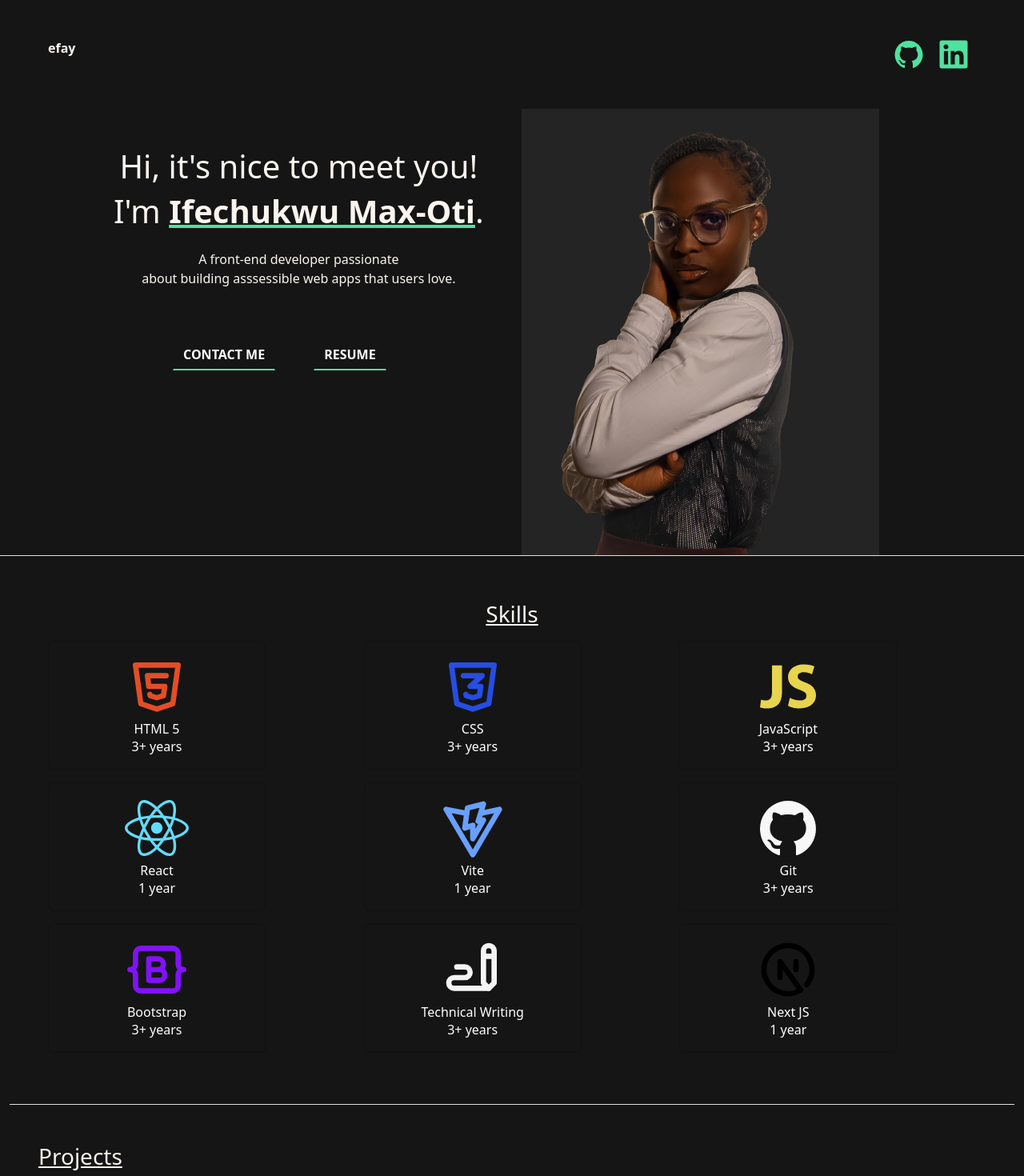
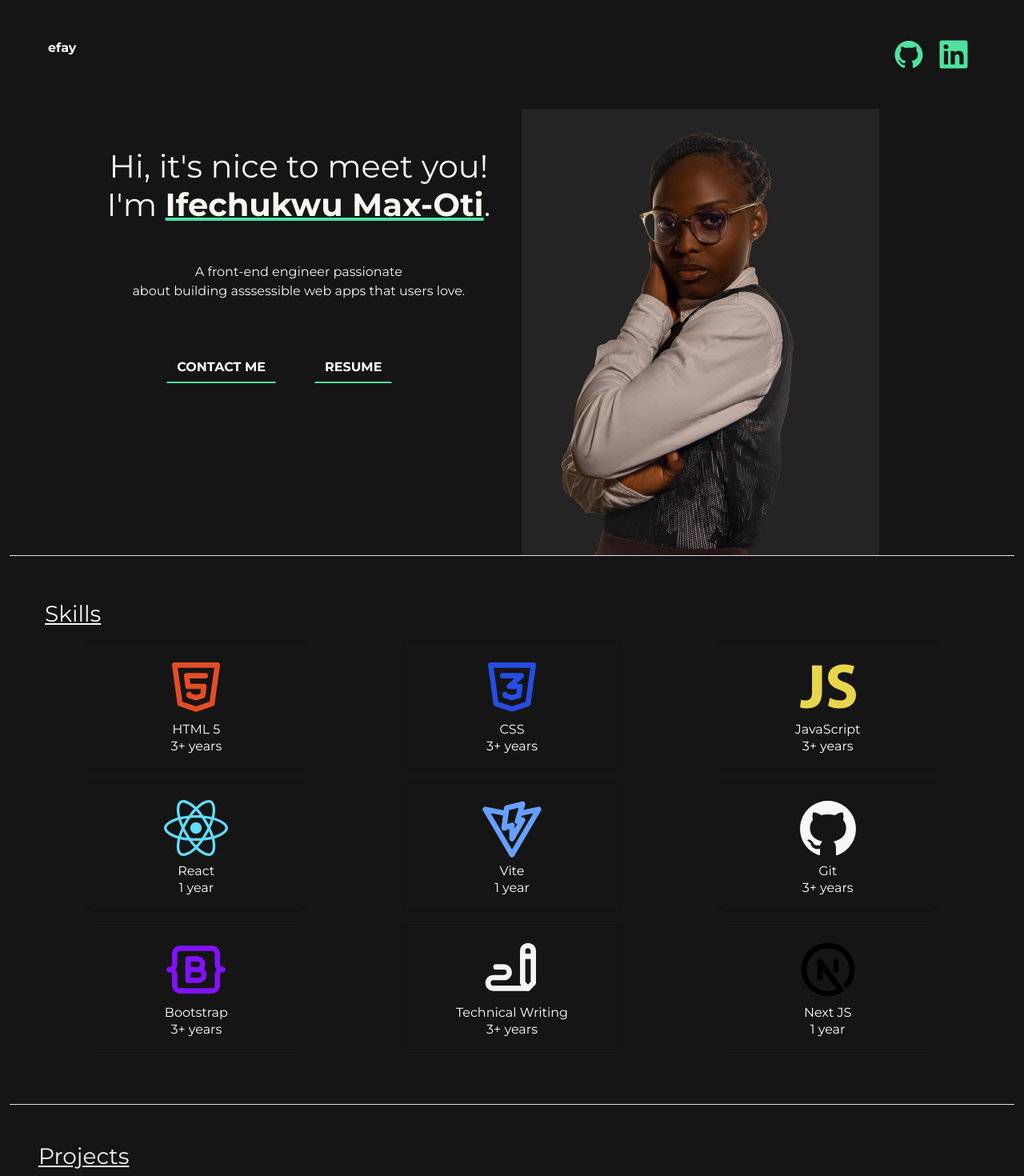
Before and after one commit to ifechiglory/portfolio, a React (Vite) app: page / in a window 1280 px wide. Shown: the top 1470 px of the page at 80% size. Built offline with nearby package versions, Linux system fonts and the light colour scheme.

Commit message:
update portfolio

```diff
--- a/src/App.css
+++ b/src/App.css
@@ -1,4 +1,8 @@
+@import url('https://fonts.googleapis.com/css2?family=Open+Sans:wght@300;500;700&display=swap');
+@import url('https://fonts.googleapis.com/css2?family=Montserrat:wght@400;700&display=swap');
+
 #root {
+  font-family: 'Montserrat', sans-serif;
   width: 100%;
   background-color: #151515 ;
   color: #faf5ef;
--- a/src/components/Contact.jsx
+++ b/src/components/Contact.jsx
@@ -16,7 +16,7 @@ const Contact = () => {
         'v_GGaBjw1GuguLxLs')
         .then((result) => {
 
-            console.log('message sent');
+            console.log(result);
         }, (error) => {
             console.log(error.text);
         });
@@ -26,8 +26,8 @@ const Contact = () => {
     return(
         <div className='row p-3 justify-content-between'>
             <div className='col-12 col-xl-6 col-lg-6 col-md-6 col-sm-4 p-4'>
-                <h1>Contact</h1>
-                <p>You made it this far! Yaay. I'd love to hear about your project and how I could help. Please fil the form and I will get in touch as soon a possible.</p>
+                <h1 className='text-decoration-underline'>Contact</h1>
+                <p className='py-4'>You made it this far! Yaay.<br></br> I'd love to hear about your project and how I could help. <br></br>Please fill the form and I will get in touch as soon a possible.</p>
             </div>
 
             <div className='col-12 col-xl-6 col-lg-6 col-md-6 col-sm-8 p-4'>
--- a/src/components/Folio.jsx
+++ b/src/components/Folio.jsx
@@ -17,12 +17,11 @@ const Folio = () => {
         <div className='container-fluid'>
             <Header/>
 
-            <div className='row justify-content-center border-bottom'>
+            <div className='row justify-content-center'>
                 <div className='header-text col-12 col-xl-5 col-lg-5 col-md-6 col-sm-7 pt-xl-5 pt-lg-5 pt-md-5 text-center'>
-                    <h1>Hi, it's nice to meet you!</h1>
-                    <h1>I'm <span className='text-decoration-underline underline fw-bold'>Ifechukwu Max-Oti</span>.</h1>
+                    <h1>Hi, it's nice to meet you! <br></br>I'm <span className='text-decoration-underline underline fw-bold'>Ifechukwu Max-Oti</span>.</h1>
 
-                    <p className='fs-6 mt-xl-4 mt-lg-4 mt-md-4'>A front-end developer passionate <br></br> about building asssessible web apps that users love.</p>
+                    <p className='fs-6 mt-xl-5 mt-lg-5 mt-md-5'>A front-end engineer passionate <br></br> about building asssessible web apps that users love.</p>
 
                     <a href='/#contact'>
                         <button className='btn btn-outline contact-btn my-3 my-lg-5' onClick={handleCLick()}>Contact Me</button>
@@ -38,7 +37,7 @@ const Folio = () => {
                 </div>
             </div>
 
-            <div className='border-bottom'>
+            <div className='border-bottom border-top'>
                 <Skills/>
             </div>
             <div>
--- a/src/components/Skills.jsx
+++ b/src/components/Skills.jsx
@@ -7,11 +7,11 @@ import { AiFillGithub } from 'react-icons/ai'
 
 const Skills = () =>{
     return(
-        <div className='row p-5 text-center'>
+        <div className='row p-5 justify-content-evenly'>
             <h3 className='text-decoration-underline p-2'>Skills</h3>
 
-            <div className='col-12 col-xl-4 col-lg-4 col-md-4 col-sm-6 mb-3'>
-                <div className='card'>
+            <div className='col-12 col-xl-4 col-lg-4 col-md-4 col-sm-6 mb-3 text-center'>
+                <div className='card m-auto'>
                     <div className='card-body'>
                         <h2 className='card-title'><TbBrandHtml5 color='#e44d26' fontSize={80}/></h2>
                         <h6 className='card-subtitle'>HTML 5</h6>
@@ -20,8 +20,8 @@ const Skills = () =>{
                 </div>
             </div>
 
-            <div className='col-12 col-xl-4 col-lg-4 col-md-4 col-sm-6  mb-3'>
-                <div className='card'>
+            <div className='col-12 col-xl-4 col-lg-4 col-md-4 col-sm-6 mb-3 text-center'>
+                <div className='card m-auto'>
                     <div className='card-body'>
                         <h2 className='card-title'><TbBrandCss3 color='#264de4' fontSize={80}/></h2>
                         <h6 className='card-subtitle'>CSS</h6>
@@ -30,8 +30,8 @@ const Skills = () =>{
                 </div>
             </div>
 
-            <div className='col-12 col-xl-4 col-lg-4 col-md-4 col-sm-6  mb-3'>
-                <div className='card'>
+            <div className='col-12 col-xl-4 col-lg-4 col-md-4 col-sm-6 mb-3 text-center'>
+                <div className='card m-auto'>
                     <div className='card-body'>
                         <h2 className='card-title'><IoLogoJavascript color='#e8d44d' fontSize={80}/></h2>
                         <h6 className='card-subtitle'>JavaScript</h6>
@@ -40,8 +40,8 @@ const Skills = () =>{
                 </div>
             </div>
 
-            <div className='col-12 col-xl-4 col-lg-4 col-md-4 col-sm-6  mb-3'>
-                <div className='card'>
+            <div className='col-12 col-xl-4 col-lg-4 col-md-4 col-sm-6 mb-3 text-center'>
+                <div className='card m-auto'>
                     <div className='card-body'>
                         <h2 className='card-title'><FaReact color='#61dbfb' fontSize={80}/></h2>
                         <h6 className='card-subtitle'>React</h6>
@@ -50,8 +50,8 @@ const Skills = () =>{
                 </div>
             </div>
 
-            <div className='col-12 col-xl-4 col-lg-4 col-md-4 col-sm-6  mb-3'>
-                <div className='card'>
+            <div className='col-12 col-xl-4 col-lg-4 col-md-4 col-sm-6 mb-3 text-center'>
+                <div className='card m-auto'>
                     <div className='card-body'>
                         <h2 className='card-title'><TbBrandVite color='#68a0ff' fontSize={80}/></h2>
                         <h6 className='card-subtitle'>Vite</h6>
@@ -60,8 +60,8 @@ const Skills = () =>{
                 </div>
             </div>
 
-            <div className='col-12 col-xl-4 col-lg-4 col-md-4 col-sm-6 mb-3'>
-                <div className='card'>
+            <div className='col-12 col-xl-4 col-lg-4 col-md-4 col-sm-6 mb-3 text-center'>
+                <div className='card m-auto'>
                     <div className='card-body'>
                         <h2 className='card-title'><AiFillGithub color='#f7f7f7' fontSize={80}/></h2>
                         <h6 className='card-subtitle'>Git</h6>
@@ -70,8 +70,8 @@ const Skills = () =>{
                 </div>
             </div>
 
-            <div className='col-12 col-xl-4 col-lg-4 col-md-4 col-sm-6 mb-3'>
-                <div className='card'>
+            <div className='col-12 col-xl-4 col-lg-4 col-md-4 col-sm-6 mb-3 text-center'>
+                <div className='card m-auto'>
                     <div className='card-body'>
                         <h2 className='card-title'><TbBrandBootstrap color='#8112FA' fontSize={80}/></h2>
                         <h6 className='card-subtitle'>Bootstrap</h6>
@@ -80,8 +80,8 @@ const Skills = () =>{
                 </div>
             </div>
 
-            <div className='col-12 col-xl-4 col-lg-4 col-md-4 col-sm-6 mb-3'>
-                <div className='card'>
+            <div className='col-12 col-xl-4 col-lg-4 col-md-4 col-sm-6 mb-3 text-center'>
+                <div className='card m-auto'>
                     <div className='card-body'>
                         <h2 className='card-title'><TbWriting color='#f4f4f4' fontSize={80}/></h2>
                         <h6 className='card-subtitle'>Technical Writing</h6>
@@ -90,8 +90,8 @@ const Skills = () =>{
                 </div>
             </div>
 
-            <div className='col-12 col-xl-4 col-lg-4 col-md-4 col-sm-6 mb-3'>
-                <div className='card'>
+            <div className='col-12 col-xl-4 col-lg-4 col-md-4 col-sm-6 mb-3 text-center'>
+                <div className='card m-auto'>
                     <div className='card-body'>
                         <h2 className='card-title'><TbBrandNextjs color='#000000' fontSize={80}/></h2>
                         <h6 className='card-subtitle'>Next JS</h6>
--- a/src/index.css
+++ b/src/index.css
@@ -1,5 +1,4 @@
 :root {
-  font-family: Inter, system-ui, Avenir, Helvetica, Arial, sans-serif;
   line-height: 1.5;
   font-weight: 400;
   width: 100%;
```
